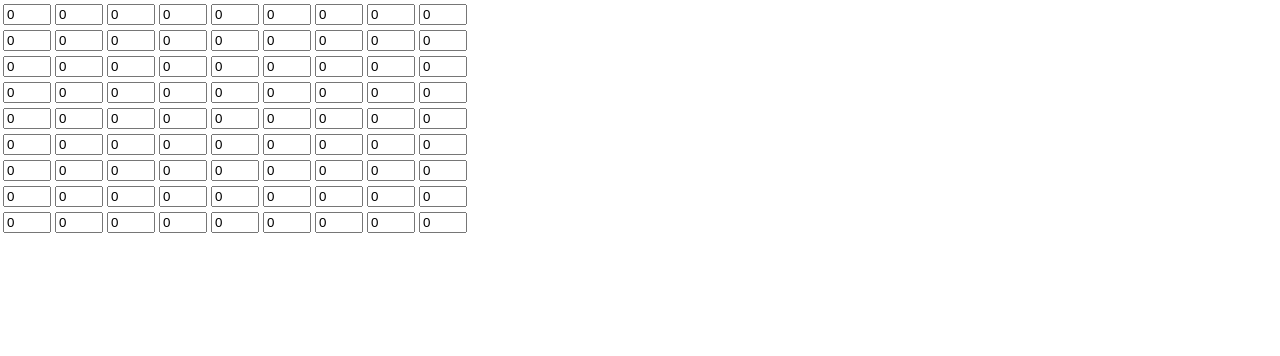
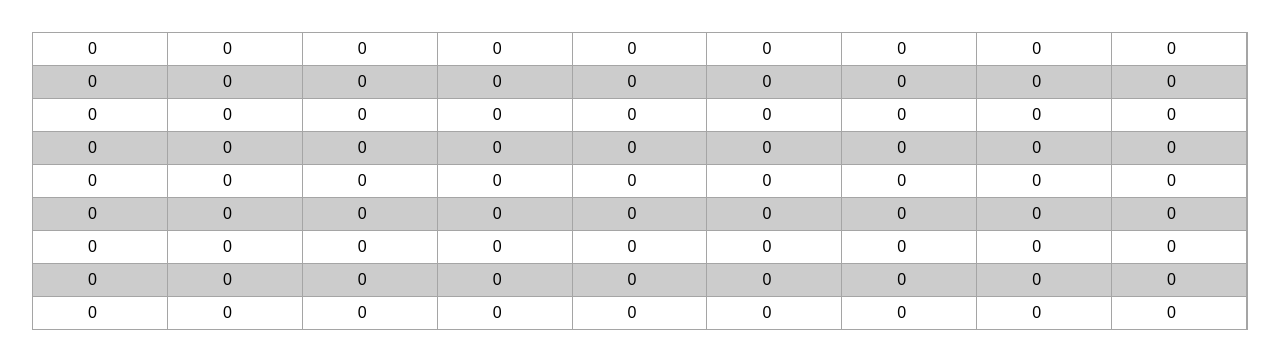
Before and after one commit to adamhill86/react-sudoku, a React (Create React App) app: page / in a window 1280 px wide. Shown: the top 356 px of the page. Built offline with nearby package versions, Linux system fonts and the light colour scheme.

Commit message:
Update board styles

```diff
--- a/src/App.css
+++ b/src/App.scss
@@ -1,5 +1,6 @@
 .App {
   text-align: center;
+  padding: 32px;
 }
 
 .App-logo {
--- a/src/App.tsx
+++ b/src/App.tsx
@@ -1,5 +1,5 @@
 import React from 'react';
-import './App.css';
+import './App.scss';
 import Board from './Board';
 
 const App: React.FC = () => (
--- /dev/null
+++ b/src/Board.module.scss
@@ -0,0 +1,40 @@
+.board {
+  width: 100%;
+  border: 1px solid #a5a5a5;
+  border-collapse: collapse;
+}
+
+.row {
+  display: flex;
+  flex-flow: row nowrap;
+  justify-content: space-between;
+  align-items: center;
+  box-sizing: border-box;
+
+  &:not(:first-child) {
+    border-top: 1px solid #a5a5a5;
+  }
+
+  &:nth-child(even) {
+    background-color: #ccc;
+  }
+}
+
+.cell {
+  flex: 1 1 100%;
+  max-height: 100%;
+  box-sizing: border-box;
+  padding: 0;
+  border-right: 1px solid #a5a5a5;
+}
+
+.input {
+  width: 100%;
+  height: 32px;
+  font-size: 16px;
+  margin: 0;
+  border: none;
+  box-sizing: border-box;
+  background-color: transparent;
+  text-align: center;
+}
--- a/src/Board.tsx
+++ b/src/Board.tsx
@@ -1,6 +1,7 @@
 import React, { useState } from 'react';
 import shortid from 'shortid';
 import clone from './util/deepCopy';
+import styles from './Board.module.scss';
 
 const Board: React.FC = () => {
   const [board, setBoardState] = useState<number[][]>(Array(9).fill(Array(9).fill(0)));
@@ -16,18 +17,19 @@ const Board: React.FC = () => {
   };
 
   return (
-    <table>
+    <table className={styles.board}>
       <tbody>
         {board.map((row, rowIndex) => (
-          <tr key={shortid()}>
+          <tr key={shortid()} className={styles.row}>
             {row.map((col, colIndex) => (
-              <td key={shortid()}>
+              <td key={shortid()} className={styles.cell}>
                 <input
                   type='number'
                   min='0'
                   max='9'
                   value={col}
                   onChange={event => updateBoardState(+event.target.value, rowIndex, colIndex)}
+                  className={styles.input}
                 />
               </td>
             ))}
```
